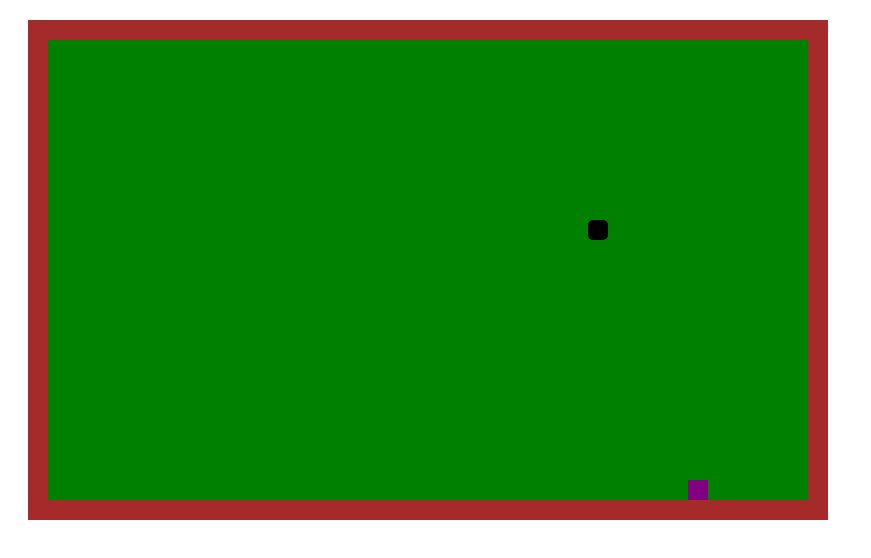
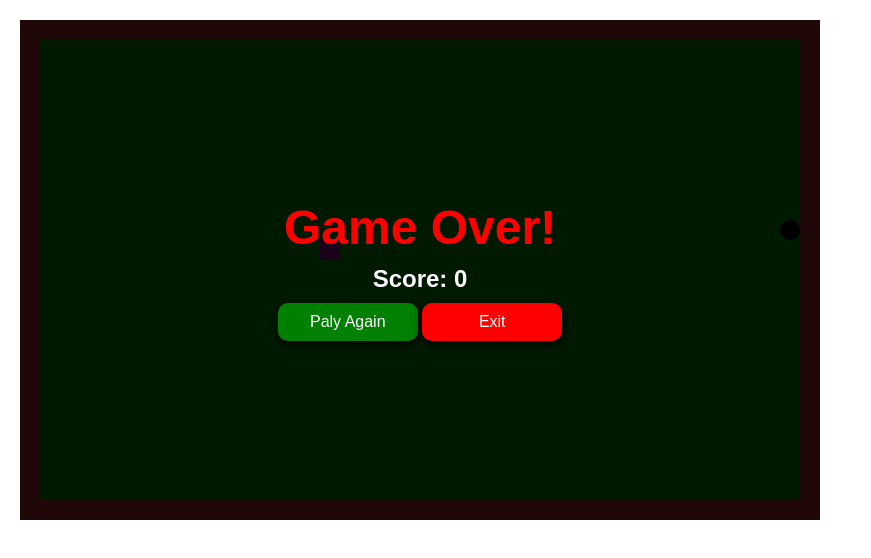
Before and after one commit to zamuka/frontend2021, a website with bundled scripts: page sandbox/dom/index.html in a window 1280 px wide. Shown: the whole page, without its empty margins (0-871 px from the left). Built offline with nearby package versions, Linux system fonts and the light colour scheme.

Commit message:
Added 'Game Over' window and Score Counter

```diff
--- a/sandbox/dom/index.html
+++ b/sandbox/dom/index.html
@@ -1,15 +1,26 @@
 <!DOCTYPE html>
 <html lang="en">
 	<head>
-  <meta charset="UTF-8">
-  <meta http-equiv="X-UA-Compatible" content="IE=edge">
-  <meta name="viewport" content="width=device-width, initial-scale=1.0">
+		<meta charset="UTF-8" />
+		<meta http-equiv="X-UA-Compatible" content="IE=edge" />
+		<meta name="viewport" content="width=device-width, initial-scale=1.0" />
 		<!-- <link rel="stylesheet" href="/styles/bootstrap.min.css"> -->
-  <link rel="stylesheet" href="./styles.css">
+		<link rel="stylesheet" href="./styles.css" />
 		<title>Dom</title>
 		<script src="./main.js" type="module"></script>
 	</head>
 	<body>
-
+		<main class="game">
+			<div id="game_grid" class="grid"></div>
+			<!-- Game Over Window -->
+			<div id="game_over" class="game_over"">
+				<h1>Game Over!</h1>
+				<h2>Score: <span id="score">10</span></h2>
+				<div>
+					<a href="#" class="btn green">Paly Again</a>
+					<a href="#" class="btn red">Exit</a>
+				</div>
+			</div>
+		</main>
 	</body>
 </html>
--- a/sandbox/dom/main.js
+++ b/sandbox/dom/main.js
@@ -10,7 +10,10 @@ import {
   DIRECTION_TYPE,
 } from './partials/index.js';
 
+let score = 0;
 const START_DIRECTION = DIRECTION_TYPE.RIGHT;
+const gameOverView = document.querySelector('#game_over');
+const displayScore = document.querySelector('#score');
 
 const cycleDelayMs = 100;
 
@@ -100,13 +103,21 @@ function playAgain() {
   drawSnake();
   deleteFruit();
   drawNewFruit();
+  gameOverView.style.display = 'none';
+  isPaused = false;
+  doGameStep();
+}
+function playOrExit(event) {
+  if (event.target.classList.contains('green')) {
+    playAgain();
+  }
+  // TO-DO: add exit option
 }
 
 function gameOver() {
-  alert('Game Over');
   isPaused = true;
-  playAgain();
-  isPaused = false;
+  gameOverView.style.display = 'flex';
+  displayScore.textContent = score;
 }
 function doGameStep() {
   if (isPaused) {
@@ -121,6 +132,7 @@ function doGameStep() {
     case CELL_TYPES.GRASS:
       break;
     case CELL_TYPES.FRUIT:
+      score = score + 10;
       snake.putInWeight();
       drawNewFruit();
       break;
@@ -194,6 +206,8 @@ function main() {
   // @ts-ignore
   document.querySelector('.grid').addEventListener('mousedown', handleClick);
   doGameStep();
+
+  gameOverView.addEventListener('click', playOrExit);
 }
 
 window.addEventListener('load', main);
--- a/sandbox/dom/partials/display.js
+++ b/sandbox/dom/partials/grid.js
@@ -8,7 +8,7 @@ import {
 } from './config.js';
 
 /** @type {HTMLDivElement} */
-let mainContainer = null;
+const mainContainer = document.querySelector('#game_grid');
 
 /**
  * @param {string} [className='']
@@ -28,9 +28,6 @@ function createCell(className = '') {
  * @returns {Element}
  */
 function getCell(x, y) {
-  if (!mainContainer) {
-    return null;
-  }
   const cellIndex = x + y * GRID_WIDTH;
   const cell = mainContainer.childNodes[cellIndex];
   if (cell instanceof Element) {
@@ -66,12 +63,8 @@ function getCellClass(x, y) {
 }
 
 const createGrid = function () {
-  mainContainer = document.createElement('div');
-  mainContainer.className = 'grid';
   mainContainer.style.width = `${GRID_WIDTH * CELL_WIDTH_PX}px`;
   mainContainer.style.height = `${GRID_HEIGHT * CELL_HEIGHT_PX}px`;
-
-  document.body.appendChild(mainContainer);
 
   for (let y = 0; y < GRID_HEIGHT; y = y + 1) {
     for (let x = 0; x < GRID_WIDTH; x = x + 1) {
--- a/sandbox/dom/partials/index.js
+++ b/sandbox/dom/partials/index.js
@@ -1,2 +1,2 @@
 export * from './config.js';
-export * from './display.js';
+export * from './grid.js';
--- a/sandbox/dom/styles.css
+++ b/sandbox/dom/styles.css
@@ -1,17 +1,21 @@
+* {
+	margin: 0;
+	padding: 0;
+	list-style: none;
+	text-decoration: none;
+}
+
+.game {
+	margin: 20px;
+	position: relative;
+	display: inline-block;
+}
+
 .grid {
+	width: auto;
 	display: flex;
-	margin: 20px;
-	padding: 0;
-	width: auto;
 	flex-wrap: wrap;
 	background-color: green;
-}
-
-.grid * {
-	width: 20px;
-	height: 20px;
-	margin: 0;
-	padding: 0;
 }
 
 .grass {
@@ -22,10 +26,52 @@
 }
 
 .snake {
+	border-radius: 10px;
 	background-color: black;
-	border-radius: 5px;
 }
 
 .fruit {
 	background: purple;
 }
+
+.game_over {
+	top: 0;
+	left: 0;
+	gap: 10px;
+	z-index: 10;
+	width: 100%;
+	height: 100%;
+	color: #fff;
+	display: none;
+	position: absolute;
+	align-items: center;
+	flex-direction: column;
+	font-family: sans-serif;
+	justify-content: center;
+	backdrop-filter: brightness(20%);
+}
+
+.game_over h1 {
+	color: red;
+	font-size: 48px;
+}
+
+.btn {
+	width: 100px;
+	color: #fff;
+	text-align: center;
+	padding: 10px 20px;
+	border-radius: 10px;
+	display: inline-block;
+	box-shadow: 1px 3px 10px 0 black;
+}
+
+.btn:hover {
+	opacity: 50%;
+}
+.green {
+	background: green;
+}
+.red {
+	background: red;
+}
```
Lines whose indentation alone changed are shown as unchanged.
